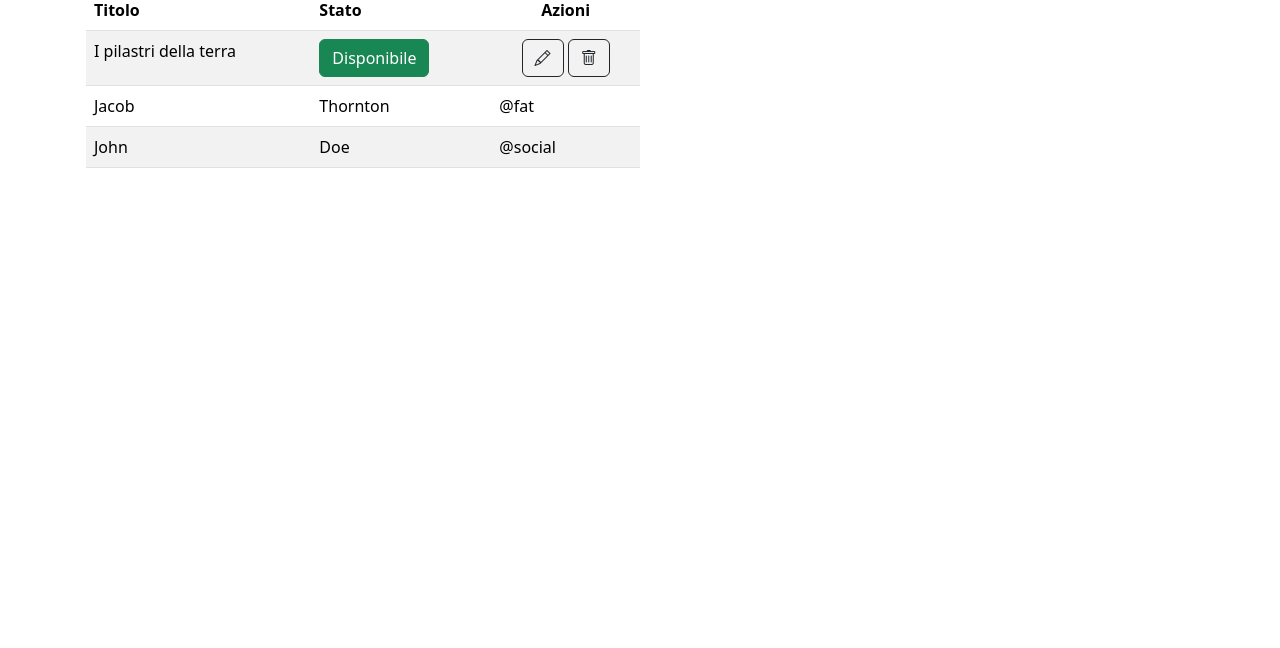
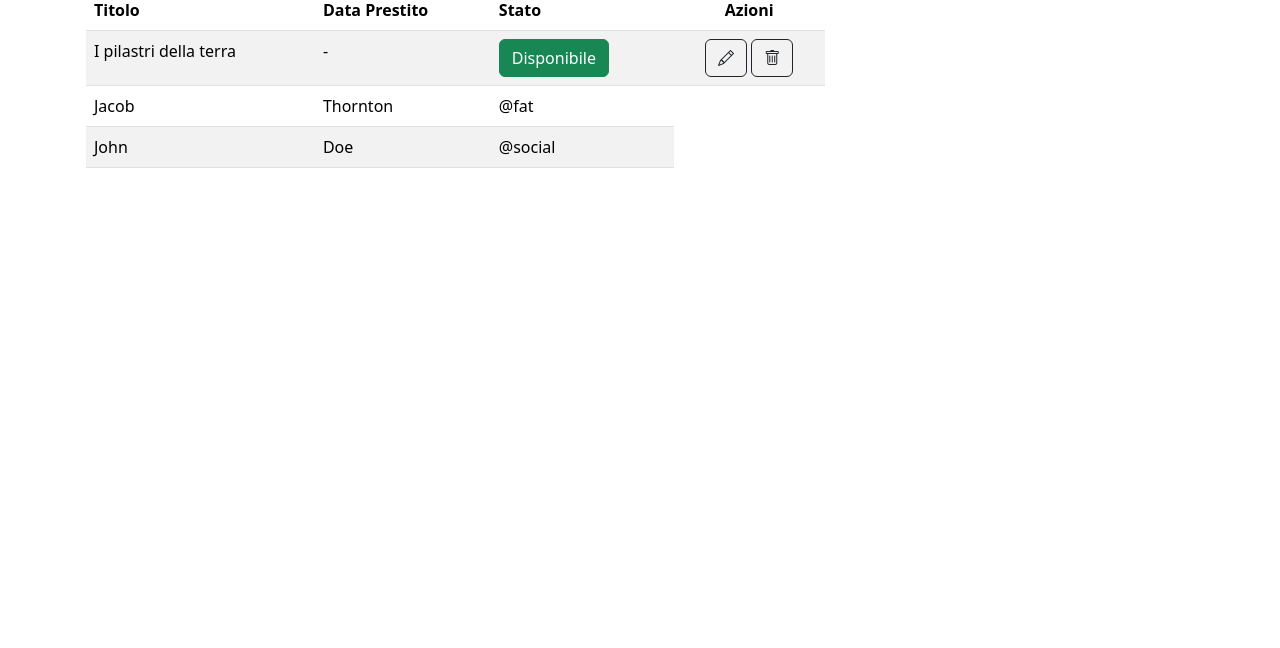
Before and after one commit to MhZ9191/html-css-bootstrap-dashboard, a plain HTML site: page index.html in a window 1280 px wide. Shown: the part 152-800 px from the top of the page. Drawn offline with nearby package versions, Linux system fonts and the light colour scheme.

Commit message:
Add hidden columns for mobile and visible for tablets and desktop

```diff
--- a/index.html
+++ b/index.html
@@ -71,7 +71,7 @@
     <!-- MAIN -->
     <div class="container p-3 mt-3">
       <row class="d-flex flex-wrap">
-        <div class="col-12 col-lg-6">
+        <div class="col-12 col-lg-8">
           <div class="d-flex justify-content-between">
             <h2 class="text-secondary">Catalogo Libri</h2>
             <button type="button" class="btn btn-primary">
@@ -83,6 +83,9 @@
               <thead>
                 <tr>
                   <th scope="col">Titolo</th>
+                  <th scope="col" class="d-none d-md-table-cell">
+                    <span>Data Prestito</span>
+                  </th>
                   <th scope="col">Stato</th>
                   <th scope="col">
                     <span class="d-block text-center">Azioni</span>
@@ -92,6 +95,7 @@
               <tbody>
                 <tr>
                   <td>I pilastri della terra</td>
+                  <td class="d-none d-md-table-cell">-</td>
                   <td>
                     <button type="button" class="btn btn-success">
                       Disponibile
@@ -122,7 +126,7 @@
             </table>
           </div>
         </div>
-        <div class="col-12 col-lg-6">HELLO</div>
+        <div class="col-12 col-lg-4">HELLO</div>
       </row>
     </div>
     <!-- JS BOOTSTRAP -->
```
